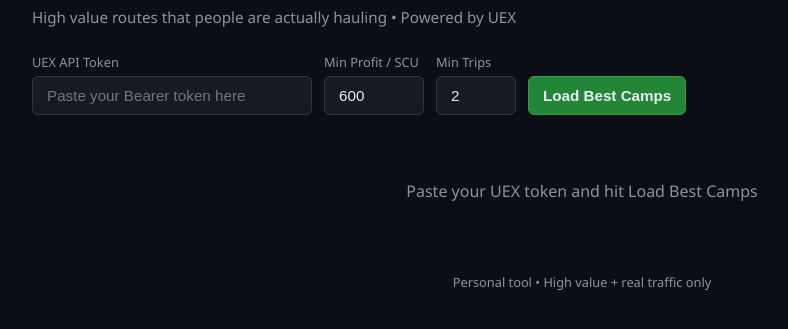
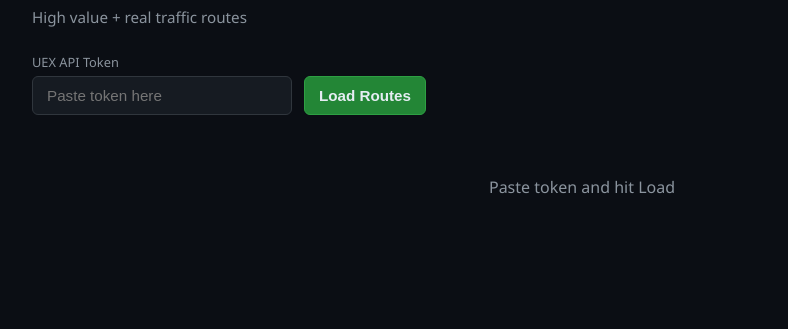
Before and after one commit to sweatykidrc/pirate-, a plain HTML site: page index.html in a window 1280 px wide. Shown: the part 63-392 px from the top of the page, without its empty margins (58-846 px from the left). Drawn offline with Linux system fonts and the light colour scheme.

Commit message:
Update index.html

```diff
--- a/index.html
+++ b/index.html
@@ -15,21 +15,17 @@
       min-height: 100vh;
     }
     .container { max-width: 1100px; margin: 0 auto; }
-    h1 {
-      font-size: 1.8rem;
-      margin-bottom: 6px;
-      color: #ff6b6b;
-    }
+    h1 { font-size: 1.8rem; margin-bottom: 6px; color: #ff6b6b; }
     .subtitle { color: #8b949e; margin-bottom: 24px; font-size: 0.95rem; }
     .controls {
       display: flex;
       flex-wrap: wrap;
       gap: 12px;
-      margin-bottom: 24px;
+      margin-bottom: 20px;
       align-items: end;
     }
     label { display: block; font-size: 0.8rem; color: #8b949e; margin-bottom: 4px; }
-    input, select, button {
+    input, button {
       background: #161b22;
       border: 1px solid #30363d;
       color: #e6edf3;
@@ -37,7 +33,7 @@
       border-radius: 6px;
       font-size: 0.95rem;
     }
-    input { width: 280px; max-width: 100%; }
+    input { width: 260px; max-width: 100%; }
     button {
       background: #238636;
       border-color: #2ea043;
@@ -65,7 +61,7 @@
       font-size: 0.9rem;
     }
     th, td {
-      padding: 12px 14px;
+      padding: 11px 13px;
       text-align: left;
       border-bottom: 1px solid #21262d;
     }
@@ -73,177 +69,168 @@
       background: #0d1117;
       color: #8b949e;
       font-weight: 600;
-      font-size: 0.8rem;
+      font-size: 0.78rem;
       text-transform: uppercase;
-      letter-spacing: 0.03em;
     }
     tr:hover { background: #1c2128; }
     .profit { color: #3fb950; font-weight: 600; }
     .volume { color: #58a6ff; }
-    .route { font-weight: 500; }
     .commodity { color: #ffa657; }
-    .empty {
-      text-align: center;
-      padding: 40px;
-      color: #8b949e;
-    }
-    .footer {
-      margin-top: 30px;
+    .empty { text-align: center; padding: 40px; color: #8b949e; }
+    .debug {
+      margin-top: 20px;
+      padding: 12px;
+      background: #0d1117;
+      border: 1px solid #30363d;
+      border-radius: 6px;
       font-size: 0.8rem;
       color: #8b949e;
-      text-align: center;
+      white-space: pre-wrap;
+      max-height: 200px;
+      overflow: auto;
     }
   </style>
 </head>
 <body>
   <div class="container">
     <h1>Pirate Camp Radar</h1>
-    <p class="subtitle">High value routes that people are actually hauling • Powered by UEX</p>
+    <p class="subtitle">High value + real traffic routes</p>
 
     <div class="controls">
       <div>
         <label>UEX API Token</label>
-        <input type="password" id="token" placeholder="Paste your Bearer token here" />
+        <input type="password" id="token" placeholder="Paste token here" />
       </div>
-      <div>
-        <label>Min Profit / SCU</label>
-        <input type="number" id="minProfit" value="600" style="width:100px" />
-      </div>
-      <div>
-        <label>Min Trips</label>
-        <input type="number" id="minTrips" value="2" style="width:80px" />
-      </div>
-      <button id="loadBtn" onclick="loadRoutes()">Load Best Camps</button>
+      <button id="loadBtn" onclick="loadRoutes()">Load Routes</button>
     </div>
 
     <div id="status" class="status" style="display:none;"></div>
-
-    <div id="results">
-      <div class="empty">Paste your UEX token and hit Load Best Camps</div>
-    </div>
-
-    <div class="footer">
-      Personal tool • High value + real traffic only
-    </div>
+    <div id="results"><div class="empty">Paste token and hit Load</div></div>
+    <div id="debug" class="debug" style="display:none;"></div>
   </div>
 
   <script>
-    // Using a CORS proxy so it works from GitHub Pages
     const PROXY = "https://corsproxy.io/?";
-    const API_BASE = "https://api.uexcorp.uk/2.0";
+    const API = "https://api.uexcorp.uk/2.0";
 
     async function loadRoutes() {
       const token = document.getElementById("token").value.trim();
-      const minProfit = Number(document.getElementById("minProfit").value) || 0;
-      const minTrips = Number(document.getElementById("minTrips").value) || 0;
-      const statusEl = document.getElementById("status");
-      const resultsEl = document.getElementById("results");
       const btn = document.getElementById("loadBtn");
+      const results = document.getElementById("results");
+      const debug = document.getElementById("debug");
 
       if (!token) {
-        showStatus("Paste your UEX API token first", true);
+        showStatus("Paste your token first", true);
         return;
       }
 
       btn.disabled = true;
-      showStatus("Fetching routes...", false);
-      resultsEl.innerHTML = `<div class="empty">Loading...</div>`;
+      showStatus("Loading data from UEX...", false);
+      results.innerHTML = `<div class="empty">Working...</div>`;
+      debug.style.display = "none";
 
       try {
-        // We request a few high-traffic commodities to get real routes
-        // Using a practical set that usually has activity
-        const commodityIds = [1, 2, 3, 4, 5, 6, 7, 8, 9, 10, 15, 20, 25, 30]; // broad sample
+        // First get list of commodities that actually exist
+        const comRes = await fetch(PROXY + encodeURIComponent(API + "/commodities"), {
+          headers: { "Authorization": "Bearer " + token }
+        });
 
+        const comJson = await comRes.json();
+        console.log("Commodities response:", comJson);
+
+        if (comJson.status !== "ok" || !comJson.data) {
+          throw new Error("Could not load commodities list. Token might be wrong or API blocked.");
+        }
+
+        // Take first 40 commodities to sample routes from
+        const commodities = comJson.data.slice(0, 40);
         let allRoutes = [];
 
-        for (const id of commodityIds) {
-          const url = `${API_BASE}/commodities_routes?id_commodity=${id}`;
-          const res = await fetch(PROXY + encodeURIComponent(url), {
-            headers: {
-              "Authorization": `Bearer ${token}`,
-              "Accept": "application/json"
+        for (const c of commodities) {
+          try {
+            const url = API + "/commodities_routes?id_commodity=" + c.id;
+            const r = await fetch(PROXY + encodeURIComponent(url), {
+              headers: { "Authorization": "Bearer " + token }
+            });
+            const j = await r.json();
+            if (j.status === "ok" && Array.isArray(j.data)) {
+              allRoutes = allRoutes.concat(j.data.map(route => ({
+                ...route,
+                commodity_name: c.name || c.id
+              })));
             }
-          });
-
-          if (!res.ok) continue;
-
-          const json = await res.json();
-          if (json.status === "ok" && Array.isArray(json.data)) {
-            allRoutes = allRoutes.concat(json.data);
+          } catch (e) {
+            // skip failed ones
           }
         }
 
-        // Remove duplicates
+        // Remove exact duplicates
         const seen = new Set();
         allRoutes = allRoutes.filter(r => {
-          const key = `${r.id_commodity}-${r.id_terminal_origin}-${r.id_terminal_destination}`;
+          const key = r.id_commodity + "-" + r.id_terminal_origin + "-" + r.id_terminal_destination;
           if (seen.has(key)) return false;
           seen.add(key);
           return true;
         });
 
-        // Filter: real traffic + decent profit
+        // Very loose filter so something shows up
         let routes = allRoutes.filter(r => {
           const trips = (r.price_origin_users_rows || 0) + (r.price_destination_users_rows || 0);
           const margin = r.price_margin || 0;
-          return trips >= minTrips && margin >= minProfit;
+          return margin > 50 || trips > 0;   // almost anything with some value or traffic
         });
 
-        // Score = profit * log(traffic)
+        // Sort by profit then traffic
         routes.sort((a, b) => {
-          const tripsA = (a.price_origin_users_rows || 0) + (a.price_destination_users_rows || 0);
-          const tripsB = (b.price_origin_users_rows || 0) + (b.price_destination_users_rows || 0);
-          const scoreA = (a.price_margin || 0) * Math.log10(tripsA + 2);
-          const scoreB = (b.price_margin || 0) * Math.log10(tripsB + 2);
+          const scoreA = (a.price_margin || 0) * 10 + ((a.price_origin_users_rows || 0) + (a.price_destination_users_rows || 0));
+          const scoreB = (b.price_margin || 0) * 10 + ((b.price_origin_users_rows || 0) + (b.price_destination_users_rows || 0));
           return scoreB - scoreA;
         });
 
-        routes = routes.slice(0, 50);
+        routes = routes.slice(0, 40);
+
+        // Debug info
+        debug.style.display = "block";
+        debug.textContent = `Total routes pulled: ${allRoutes.length}\nAfter filter: ${routes.length}\nSample commodity names: ${commodities.slice(0,5).map(c => c.name).join(", ")}`;
 
         if (routes.length === 0) {
-          resultsEl.innerHTML = `<div class="empty">No routes matched. Try lowering Min Profit or Min Trips.</div>`;
-          showStatus("No matching routes found", true);
+          results.innerHTML = `<div class="empty">Still no routes. Check the debug box below and tell me what it says.</div>`;
+          showStatus("No usable routes found", true);
           return;
         }
 
-        let html = `
-          <table>
-            <thead>
-              <tr>
-                <th>Commodity ID</th>
-                <th>Route (Origin → Dest)</th>
-                <th>Profit / SCU</th>
-                <th>Traffic</th>
-                <th>ROI</th>
-              </tr>
-            </thead>
-            <tbody>
-        `;
+        let html = `<table>
+          <thead>
+            <tr>
+              <th>Commodity</th>
+              <th>Origin → Destination</th>
+              <th>Profit/SCU</th>
+              <th>Traffic</th>
+            </tr>
+          </thead>
+          <tbody>`;
 
         for (const r of routes) {
           const trips = (r.price_origin_users_rows || 0) + (r.price_destination_users_rows || 0);
           const margin = Math.round(r.price_margin || 0);
-          const roi = r.price_roi ? (r.price_roi * 100).toFixed(0) + "%" : "—";
-
-          html += `
-            <tr>
-              <td class="commodity">${r.id_commodity || "?"}</td>
-              <td class="route">${r.id_terminal_origin || "?"} → ${r.id_terminal_destination || "?"}</td>
-              <td class="profit">${margin.toLocaleString()} aUEC</td>
-              <td class="volume">${trips} trips</td>
-              <td>${roi}</td>
-            </tr>
-          `;
+          html += `<tr>
+            <td class="commodity">${r.commodity_name || r.id_commodity}</td>
+            <td>${r.id_terminal_origin || "?"} → ${r.id_terminal_destination || "?"}</td>
+            <td class="profit">${margin.toLocaleString()}</td>
+            <td class="volume">${trips}</td>
+          </tr>`;
         }
 
         html += `</tbody></table>`;
-        resultsEl.innerHTML = html;
-        showStatus(`Showing ${routes.length} high-value routes with real traffic`, false);
+        results.innerHTML = html;
+        showStatus(`Found ${routes.length} routes`, false);
 
       } catch (err) {
         console.error(err);
-        resultsEl.innerHTML = `<div class="empty">Failed to load</div>`;
-        showStatus("Error: " + err.message, true);
+        results.innerHTML = `<div class="empty">Error happened</div>`;
+        showStatus(err.message, true);
+        debug.style.display = "block";
+        debug.textContent = err.stack || err.message;
       } finally {
         btn.disabled = false;
       }
@@ -256,7 +243,7 @@
       el.className = "status " + (isError ? "error" : "ok");
     }
 
-    // Remember token
+    // remember token
     const saved = localStorage.getItem("uex_token");
     if (saved) document.getElementById("token").value = saved;
     document.getElementById("token").addEventListener("change", e => {
```
